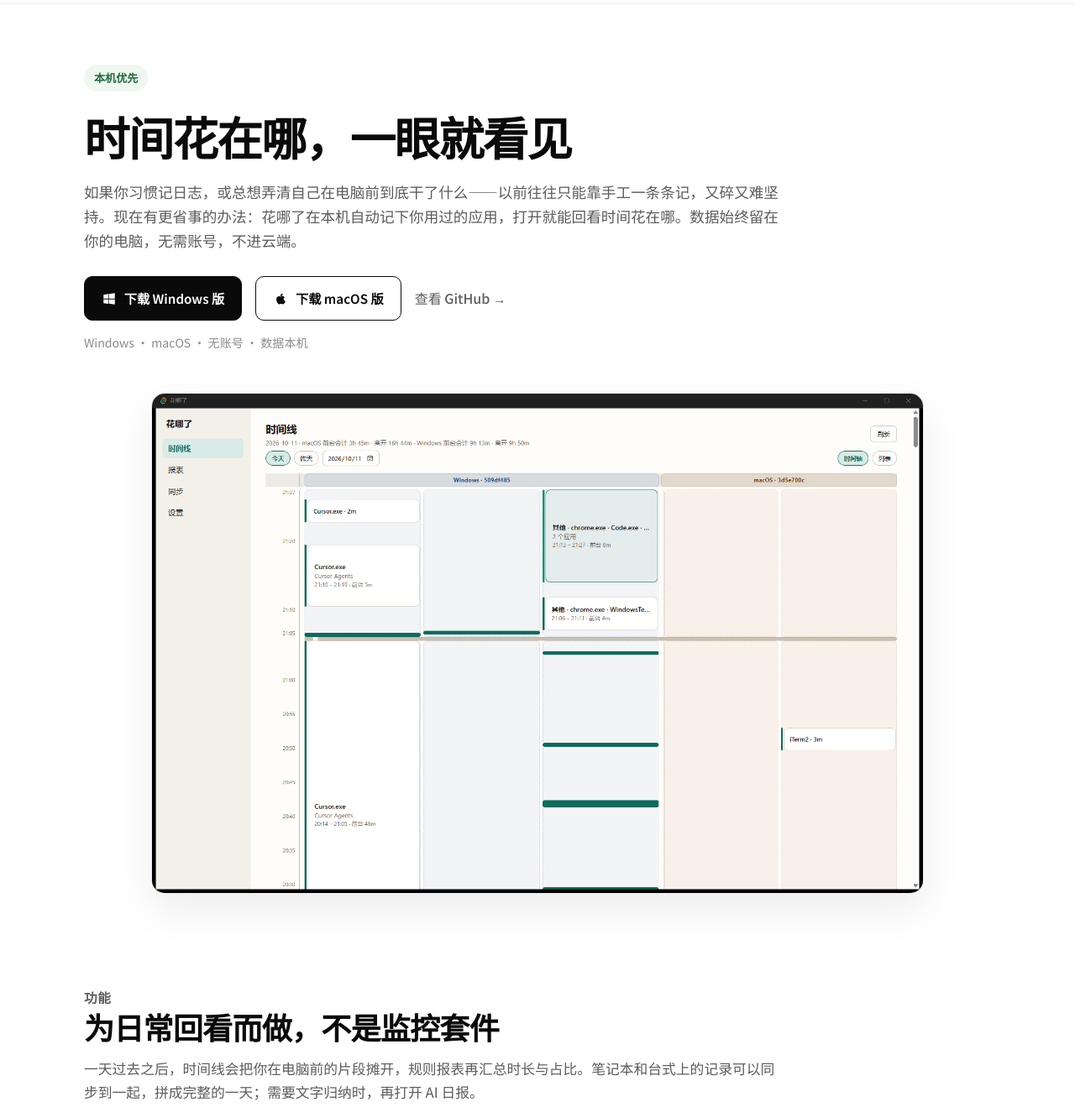
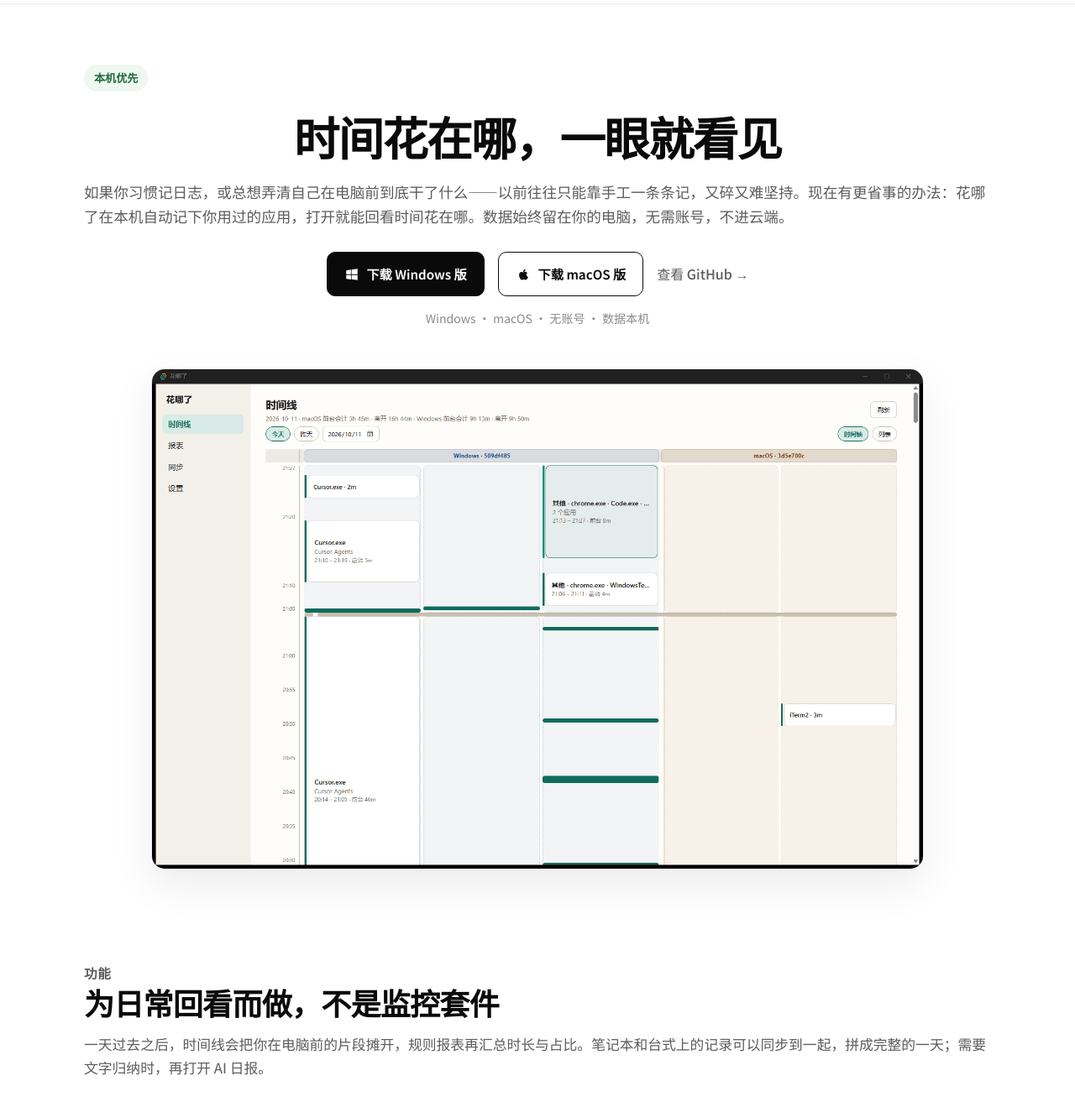
Before and after one commit to wljgit/huanalesite, an Astro site: page / in a window 1280 px wide. Shown: the part 60-1379 px from the top of the page at 84% size. Built offline with nearby package versions, Linux system fonts and the light colour scheme; Astro itself is replaced by a stand-in of ours; a web font is replaced by a local one.

Commit message:
refactor: refine i18n copy and update global styles
- Update Hero.astro component
- Update global.css styles

```diff
--- a/src/components/Hero.astro
+++ b/src/components/Hero.astro
@@ -67,19 +67,19 @@
   }
 
   h1 {
-    margin: 0;
+    margin: 0 auto;
     max-width: 20em;
     font-size: clamp(2.2rem, 5vw, 3.4rem);
     line-height: 1.25;
     letter-spacing: -0.03em;
     font-weight: 900;
     text-wrap: balance;
-    text-align: left;
+    text-align: center;
   }
 
   .sub {
     margin: 1.1rem 0 0;
-    max-width: min(100%, 52rem);
+    max-width: none;
     color: var(--muted);
     font-size: 1.1rem;
     line-height: 1.65;
@@ -91,7 +91,7 @@
     display: flex;
     flex-wrap: wrap;
     align-items: center;
-    justify-content: flex-start;
+    justify-content: center;
     gap: 0.75rem 1rem;
     margin-top: 1.75rem;
   }
@@ -110,6 +110,7 @@
     margin: 1rem 0 0;
     color: #8a8a8a;
     font-size: 0.88rem;
+    text-align: center;
   }
 
   .preview {
--- a/src/styles/global.css
+++ b/src/styles/global.css
@@ -113,6 +113,6 @@
   margin: 0.9rem 0 0;
   color: var(--muted);
   font-size: 1.05rem;
-  max-width: min(100%, 52rem);
+  max-width: none;
   line-height: 1.65;
 }
```
